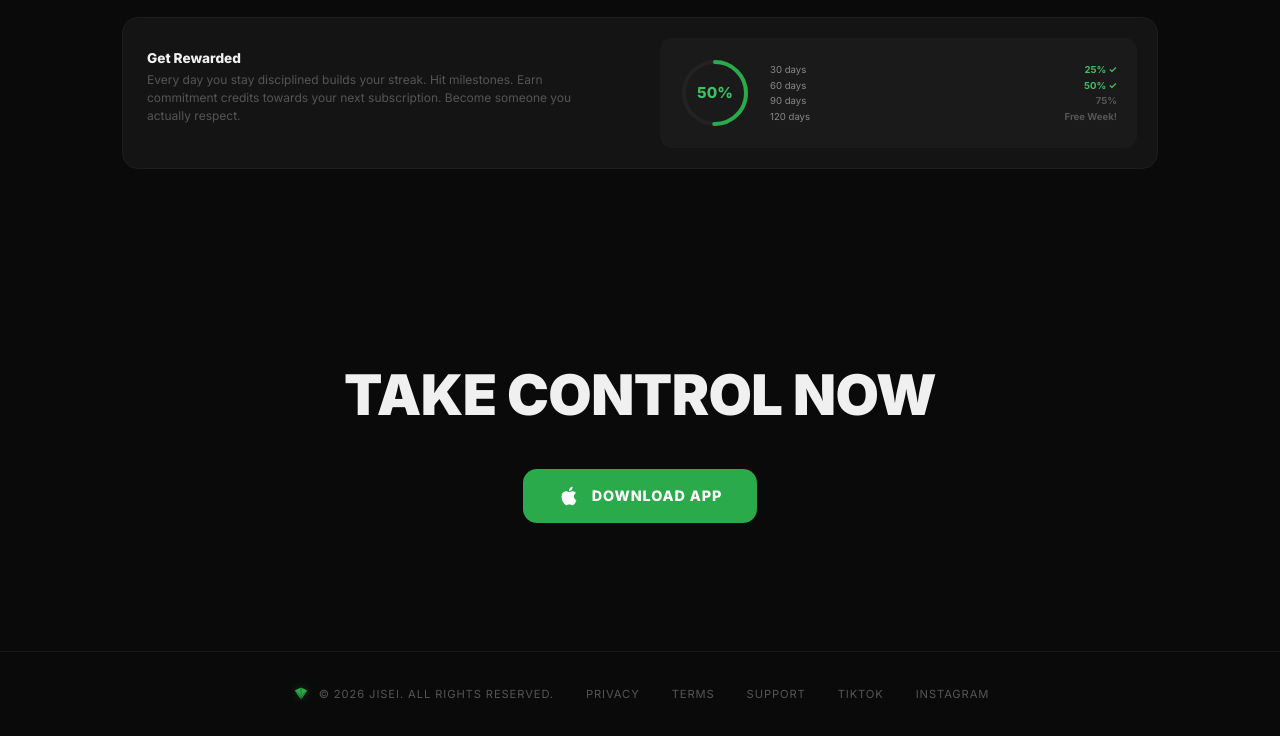
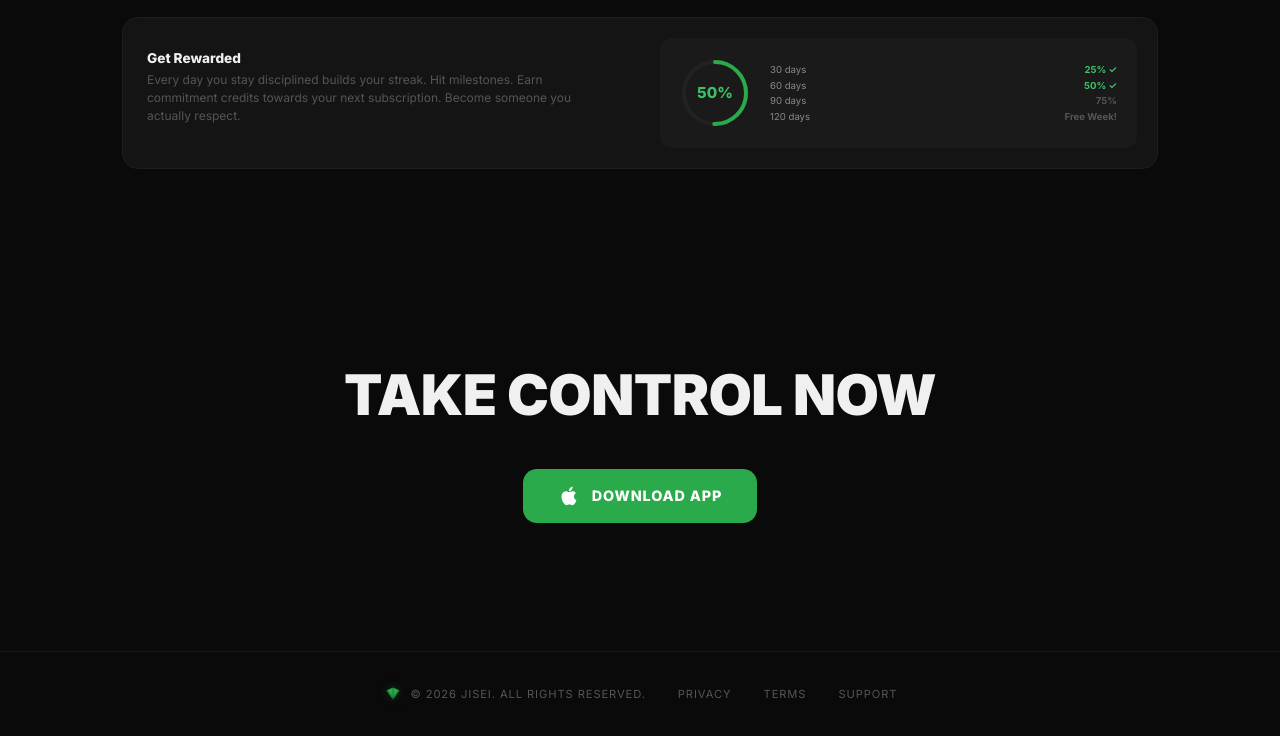
Before and after one commit to okprettygood/Jisei-Website, a plain HTML site: page index.html in a window 1280 px wide. Shown: the part 1901-2637 px from the top of the page. Drawn offline with Linux system fonts and the light colour scheme.

Commit message:
Add files via upload

```diff
--- a/index.html
+++ b/index.html
@@ -345,8 +345,6 @@
     <a href="privacy.html">Privacy</a>
     <a href="terms.html">Terms</a>
     <a href="support.html">Support</a>
-    <a href="https://www.tiktok.com/@jisei.evolve" target="_blank" rel="noopener">TikTok</a>
-    <a href="https://www.instagram.com/jisei.evolve" target="_blank" rel="noopener">Instagram</a>
   </footer>
 
   <script>
```
